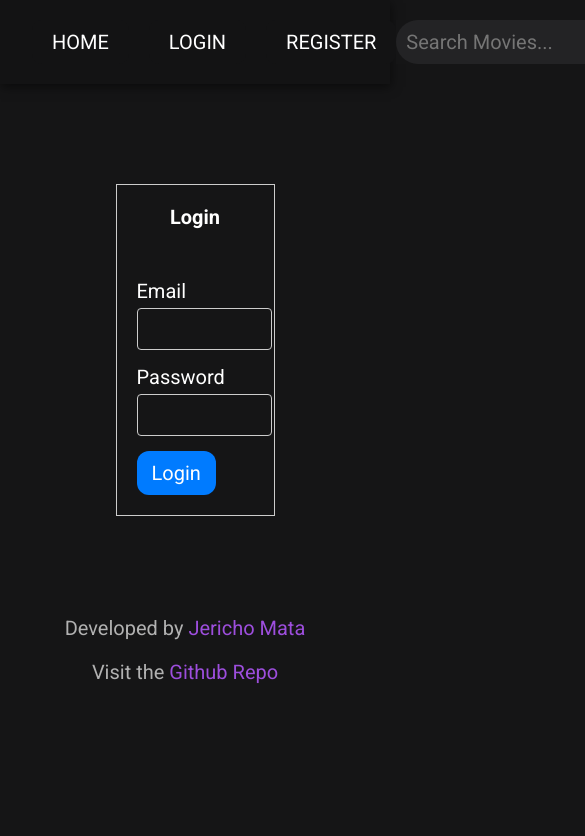
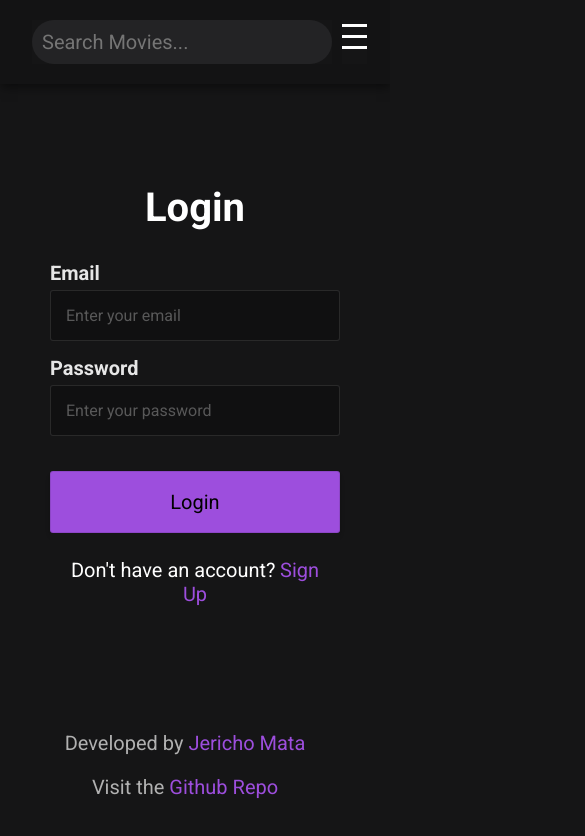
Before and after one commit to jerichomata/MovieDB, a React (Create React App) app in the folder client/: page /login in a window 390 px wide. Shown: the top 836 px of the page, 585 px wide, since content can reach past the window. Built offline with nearby package versions, Linux system fonts and the light colour scheme.

Commit message:
Completed Login/ Registration stlying
Bug on error handling when submitting incorrect login information

```diff
--- a/client/src/App.js
+++ b/client/src/App.js
@@ -1,4 +1,4 @@
-import "./css/App.css";
+import "./css/app.css";
 import { Navigate, Route, Routes } from "react-router-dom";
 import Home from "./pages/Home";
 import Watchlist from "./pages/Watchlist";
--- a/client/src/components/Navbar.jsx
+++ b/client/src/components/Navbar.jsx
@@ -23,11 +23,16 @@ const Navbar = () => {
     setSearchVisible(!searchVisible);
   };
 
+  const [isMenuOpen, setIsMenuOpen] = useState(false);
+
+  // Function to toggle the menu
+  const toggleMenu = () => {
+    setIsMenuOpen(!isMenuOpen);
+  };
+
   return (
     <nav className="navbar">
-      {/* <div className="navbar-logo">
-        <img src={logo} alt="Logo" />
-      </div> */}
+
       <div className="navbar-buttons">
         <Link to="/" className="learn_button">
           HOME
@@ -78,24 +83,18 @@ const Navbar = () => {
               placeholder="Search Movies..."
             />
           </form>
-        {/* )} */}
-        {/* {!searchVisible ? (
-          <span
-            onClick={toggleSearchBar}
-            className="material-symbols-outlined icon"
-          >
-            search
-          </span>
-        ) : (
-          <span
-            onClick={toggleSearchBar}
-            className="material-symbols-outlined icon"
-          >
-            cancel
-          </span>
-        )} */}
 
-        {/* Conditional Search Bar */}
+        {/* Hamburger menu icon for smaller screens */}
+            <div className="hamburger-icon" onClick={toggleMenu}>
+              <div className={`bar ${isMenuOpen ? 'open' : ''}`}></div>
+              <div className={`bar ${isMenuOpen ? 'open' : ''}`}></div>
+              <div className={`bar ${isMenuOpen ? 'open' : ''}`}></div>
+            </div>
+
+            {/* Menu items */}
+            <div className={`navbar-buttons ${isMenuOpen ? 'show' : ''}`}>
+              {/* ... Your navigation links */}
+            </div>
       </div>
     </nav>
   );
--- /dev/null
+++ b/client/src/css/form.css
@@ -0,0 +1,124 @@
+*,
+*::before,
+*::after {
+  box-sizing: border-box;
+  -webkit-box-sizing: border-box;
+}
+
+body,
+input,
+button {
+  outline: none;
+}
+
+a {
+  color: inherit;
+  outline: none;
+  text-decoration: none;
+}
+
+a:hover {
+  text-decoration: underline;
+}
+
+.form-container {
+
+  max-width: 450px;
+  margin: 0 auto;
+  padding: 50px;
+  margin-top: 50px;
+  margin-bottom: 50px;
+}
+
+/* @media only screen and (max-width: 500px) {
+  .form-body {
+    padding: 50px 40px;
+  }
+}
+
+@media only screen and (max-width: 455px) {
+  .form-body {
+    padding: 45px 30px;
+  }
+}
+
+@media only screen and (max-width: 340px) {
+  .form-body {
+    padding: 30px 20px;
+  }
+} */
+
+.the-form {
+  display: flex;
+  flex-wrap: wrap;
+  flex-direction: column;
+
+}
+
+.the-form label {
+  margin-bottom: 5px;
+  color: #e6e6e6;
+  font-weight: bold;
+}
+
+.the-form [type="email"],
+.the-form [type="password"] {
+  padding: 15px;
+  font-size: 16px;
+  background: rgba(0, 0, 0, 0.2);
+  border: 1px solid rgba(255, 255, 255, 0.1);
+  border-radius: 3px;
+  margin-bottom: 15px;
+  transition: background .3s;
+  color: #e6e6e6;
+}
+
+.the-form [type="email"]::placeholder,
+.the-form [type="password"]::placeholder {
+  color: rgba(255, 255, 255, 0.3);
+}
+
+.the-form [type="email"]:hover,
+.the-form [type="password"]:hover {
+  background: rgba(0, 0, 0, 0.1);
+}
+
+.the-form [type="email"]:focus,
+.the-form [type="password"]:focus {
+  background: #ffffff;
+  box-shadow: inset 0 2px 4px 0 rgba(0, 0, 0, 0.06);
+  border-color: #4a304d;
+  color: #222222;
+}
+
+.the-form [type="email"]:focus::placeholder,
+.the-form [type="password"]:focus::placeholder {
+  color: #666666;
+}
+
+.the-form [type="submit"] {
+  background: rgb(157, 78, 221);
+  border: 1px solid rgba(0, 0, 0, 0.1);
+  padding: 18px;
+  font-size: 20px;
+  border-radius: 3px;
+  cursor: pointer;
+  margin-top: 20px;
+  color: black;
+  box-shadow: 0 4px 6px -1px rgba(0, 0, 0, 0.1), 0 2px 4px -1px rgba(0, 0, 0, 0.06);
+}
+
+.the-form [type="submit"]:hover {
+  opacity: .9;
+}
+
+.form-footer div {
+  text-align: center;
+  padding: 25px 20px;
+  font-size: 18px;
+  color: #e6e6e6;
+}
+
+.form-footer div a {
+  color: rgb(157, 78, 221);
+}
--- a/client/src/css/navbar.css
+++ b/client/src/css/navbar.css
@@ -10,13 +10,6 @@
   box-shadow: 1px 3px 10px rgba(0, 0, 0, 0.5);
   color: white;
 }
-
-/* .navbar-logo img {
-  width: 50px;
-  height: 50px;
-  background-color: #333;
-  text-decoration: none;
-} */
 
 .navbar-buttons {
   display: flex;
@@ -46,6 +39,7 @@
 .learn_button:hover {
   background-color: rgb(19, 19, 20);
   color: rgb(157, 78, 221); /* Change the text color to purple on hover */
+  text-decoration: none;
 }
 
 .search_bar {
@@ -60,3 +54,42 @@
   outline-color: rgb(157, 78, 221);
   width: 300px;
 }
+
+.hamburger-icon {
+  display: none; /* Hide the hamburger on larger screens */
+  flex-direction: column;
+  cursor: pointer;
+}
+
+.bar {
+  width: 25px;
+  height: 3px;
+  background-color: white;
+  margin: 4px 0;
+  transition: 0.3s;
+}
+
+.open {
+  transform: rotate(45deg);
+}
+
+/* Show hamburger icon on smaller screens */
+@media screen and (max-width: 768px) {
+  .navbar-buttons.show {
+    display: flex;
+    flex-direction: column;
+    position: absolute;
+    top: 80px; /* Adjust as needed */
+    right: 10px; /* Adjust as needed */
+    background-color: rgb(19, 19, 20);
+    padding: 20px;
+  }
+
+  .hamburger-icon {
+    display: flex;
+  }
+
+  .navbar-buttons {
+    display: none; /* Hide the menu items by default on smaller screens */
+  }
+}
--- a/client/src/pages/Login.jsx
+++ b/client/src/pages/Login.jsx
@@ -1,13 +1,14 @@
+import '../css/form.css';
+
 import React, { useState } from "react";
 import { useCookies } from "react-cookie";
-// Make sure to import your CSS file
+import { useNavigate } from "react-router-dom";
 
-import { useNavigate } from "react-router-dom";
 const Login = () => {
   const navigation = useNavigate();
   const [email, setEmail] = useState("");
   const [password, setPassword] = useState("");
-  const [errors] = useState({});
+  const [errors, setErrors] = useState({});
 
   const handleSubmit = async (e) => {
     e.preventDefault();
@@ -21,6 +22,14 @@ const Login = () => {
       newErrors.password = "Password is required";
     }
 
+    // Set errors state to trigger error messages
+    setErrors(newErrors);
+
+    if (Object.keys(newErrors).length > 0) {
+      return; // Don't proceed if there are validation errors
+    }
+
+    // Sending login request
     const response = await fetch("/api/auth/login", {
       method: "POST",
       headers: {
@@ -31,41 +40,61 @@ const Login = () => {
         password,
       }),
     });
-    const setNewCookie = (cookieValue) => {};
 
+    // Handling successful login response - NOT WORKING
     if (response.ok) {
       const data = await response.json();
       localStorage.setItem("token", data.token);
-      window.location.replace("/");
+      window.location.replace("/"); // Redirect to the home page
 
-      setNewCookie(data.token);
+      // Define the setNewCookie function
+      const setNewCookie = (cookieValue) => {
+        // Implement
+      };
+
+      setNewCookie(data.token); // Call the cookie function
+    } else {
+      // Handle incorrect email or password errors
+      const errorData = await response.json();
+      const errorMessages = {
+        email: errorData.email, // Not Working
+        password: errorData.password,
+      };
+      setErrors(errorMessages);
     }
   };
 
   return (
-    <div className="register-form">
-      <h2 style={{ marginBottom: 50, textAlign: "center" }}>Login</h2>
+    <div className="form-container">
+      <h2 style={{ fontSize: 40, marginBottom: 30, textAlign: "center" }}>Login</h2>
       <form onSubmit={handleSubmit}>
-        <div className="form-group">
+        <div className="the-form">
           <label>Email</label>
           <input
             type="email"
             value={email}
             onChange={(e) => setEmail(e.target.value)}
+            placeholder='Enter your email'
           />
           {errors.email && <span className="error">{errors.email}</span>}
         </div>
-        <div className="form-group">
+        <div className="the-form">
           <label>Password</label>
           <input
             type="password"
             value={password}
             onChange={(e) => setPassword(e.target.value)}
+            placeholder='Enter your password'
           />
           {errors.password && <span className="error">{errors.password}</span>}
+
+          <button type="submit">Login</button>
+          <div class="form-footer">
+            <div>
+              <span>Don't have an account?</span> <a href="/register">Sign Up</a>
+            </div>
+          </div>
         </div>
-
-        <button type="submit">Login</button>
       </form>
     </div>
   );
--- a/client/src/pages/Register.jsx
+++ b/client/src/pages/Register.jsx
@@ -1,8 +1,9 @@
+import '../css/form.css';
+
 import React, { useState } from "react";
 import { useCookies } from "react-cookie";
-// Make sure to import your CSS file
+import { useNavigate } from "react-router-dom";
 
-import { useNavigate } from "react-router-dom";
 const Register = () => {
   const navigation = useNavigate();
   const [email, setEmail] = useState("");
@@ -26,6 +27,7 @@ const Register = () => {
       newErrors.confirmPassword = "Passwords do not match";
     }
 
+    // Sending registration request
     const response = await fetch("/api/auth/register", {
       method: "POST",
       headers: {
@@ -36,9 +38,13 @@ const Register = () => {
         password,
       }),
     });
+
+    // Define function for setting cookies
     const setNewCookie = (cookieValue) => {
       setCookie("token", cookieValue, { path: "/" });
     };
+
+    // Handling successful registration response
     if (response.ok) {
       localStorage.setItem("token", response.token);
       const data = await response.json();
@@ -48,32 +54,35 @@ const Register = () => {
   };
 
   return (
-    <div className="register-form">
-      <h2 style={{ marginBottom: 50, textAlign: "center" }}>Register</h2>
+    <div className="form-container">
+      <h2 style={{ fontSize: 40, marginBottom: 30, textAlign: "center" }}>Register</h2>
       <form onSubmit={handleSubmit}>
-        <div className="form-group">
+        <div className="the-form">
           <label>Email</label>
           <input
             type="email"
             value={email}
             onChange={(e) => setEmail(e.target.value)}
+            placeholder='Enter your email'
           />
           {errors.email && <span className="error">{errors.email}</span>}
         </div>
-        <div className="form-group">
+        <div className="the-form">
           <label>Password</label>
           <input
             type="password"
             value={password}
             onChange={(e) => setPassword(e.target.value)}
+            placeholder='Enter your password'
           />
           {errors.password && <span className="error">{errors.password}</span>}
         </div>
-        <div className="form-group">
+        <div className="the-form">
           <label>Confirm Password</label>
           <input
             type="password"
             value={confirmPassword}
+            placeholder='Re enter your password'
             onChange={(e) => setConfirmPassword(e.target.value)}
           />
           {errors.confirmPassword && (
```
